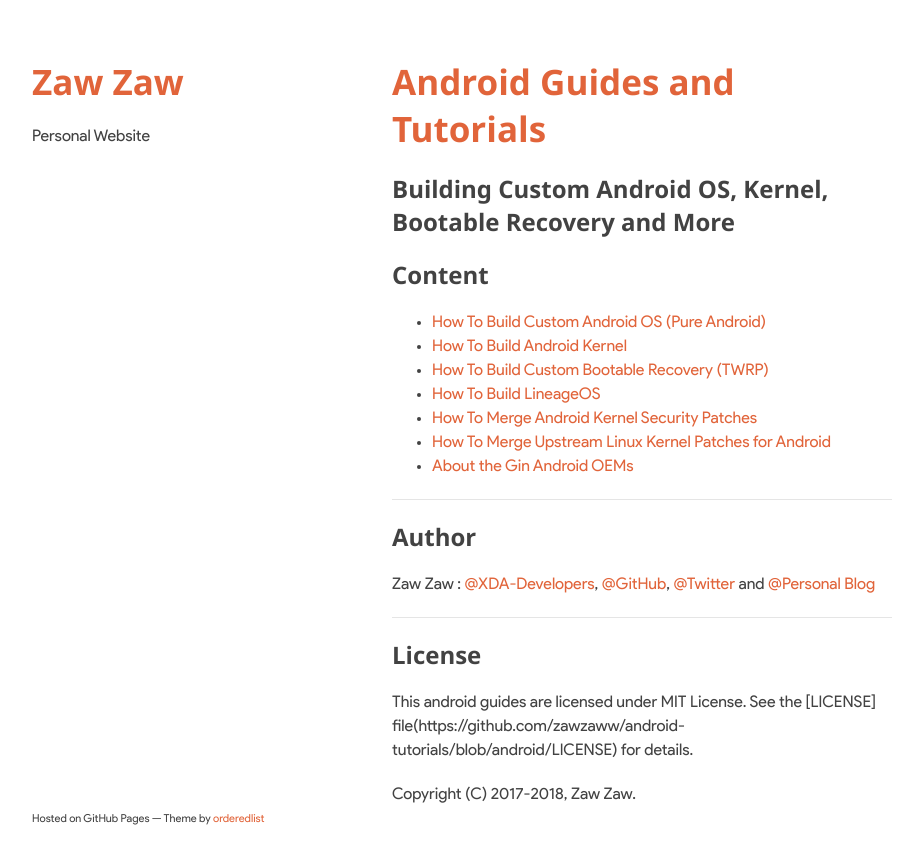
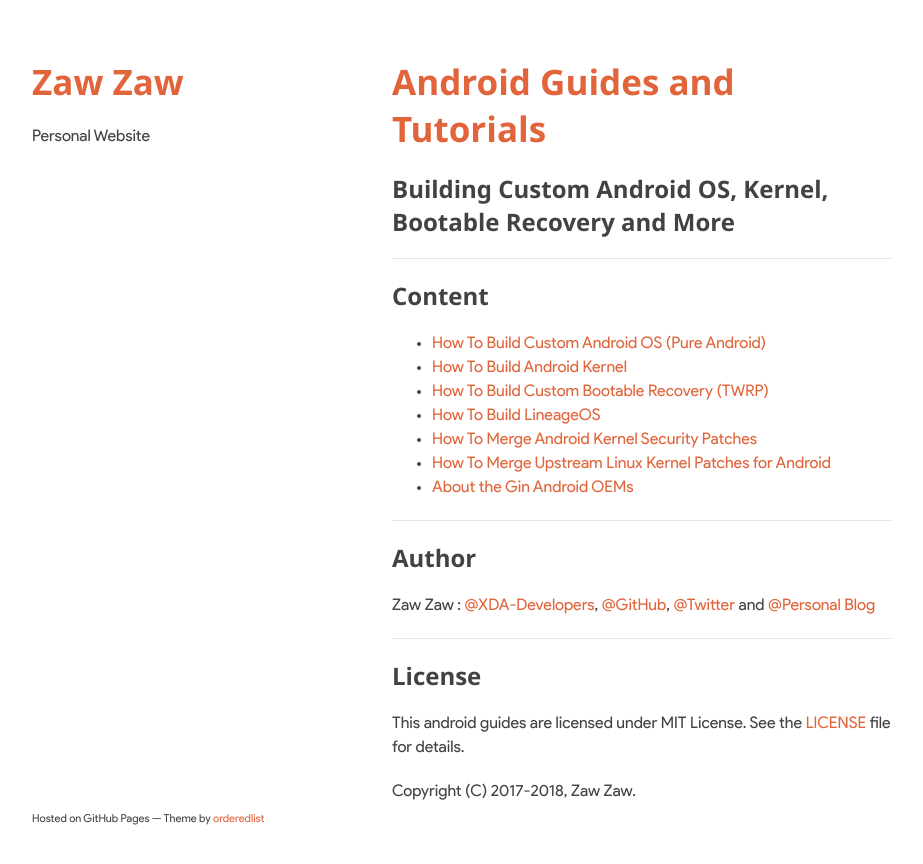
Before and after one commit to zawzaww/zawzaww.github.io, a Jekyll site: the page built from projects/android-guides.md, in a window 1280 px wide. Shown: the top 864 px of the page, without its empty margins (178-1101 px from the left). Built offline with Jekyll 4.4.1, drawn with Linux system fonts in a browser that asks for light colours.

Commit message:
projects: Fixed wrong md format and add separate line

```diff
--- a/projects/android-guides.md
+++ b/projects/android-guides.md
@@ -5,8 +5,10 @@
 ---
 
 # Android Guides and Tutorials
+
 ## Building Custom Android OS, Kernel, Bootable Recovery and More
 
+----
 
 ## Content
 - [How To Build Custom Android OS (Pure Android)](https://github.com/zawzaww/android-tutorials/blob/android/Guides/Building-AOSP-ROM.md)
@@ -25,6 +27,6 @@
 ----
 
 ## License
-This android guides are licensed under MIT License. See the [LICENSE] file(https://github.com/zawzaww/android-tutorials/blob/android/LICENSE) for details.
+This android guides are licensed under MIT License. See the [LICENSE](https://github.com/zawzaww/android-tutorials/blob/android/LICENSE) file for details.
 
 Copyright (C) 2017-2018, Zaw Zaw.
```
Also changed, not shown: projects/xda-threads-collection.md (+2 -0 lines).
